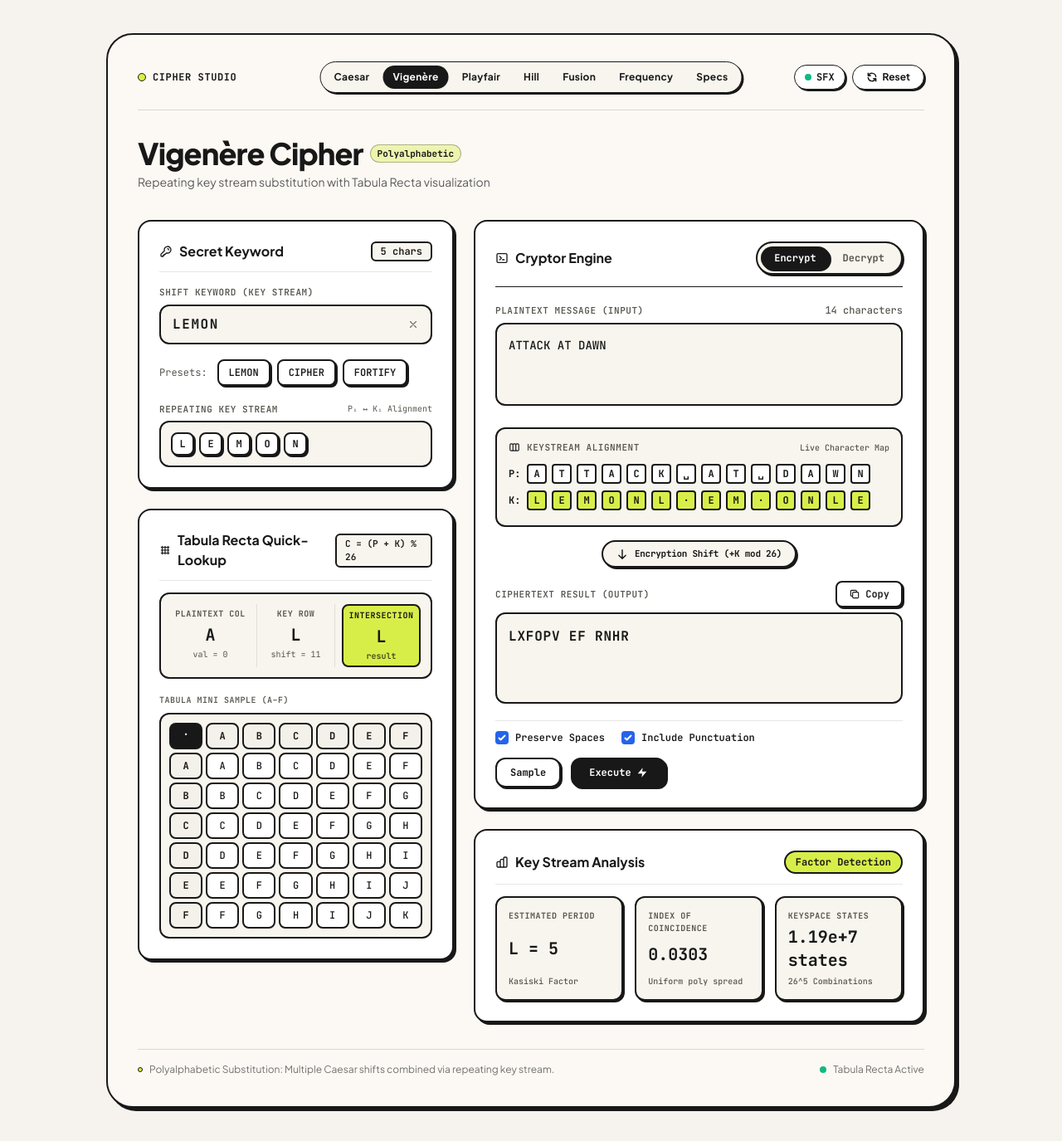
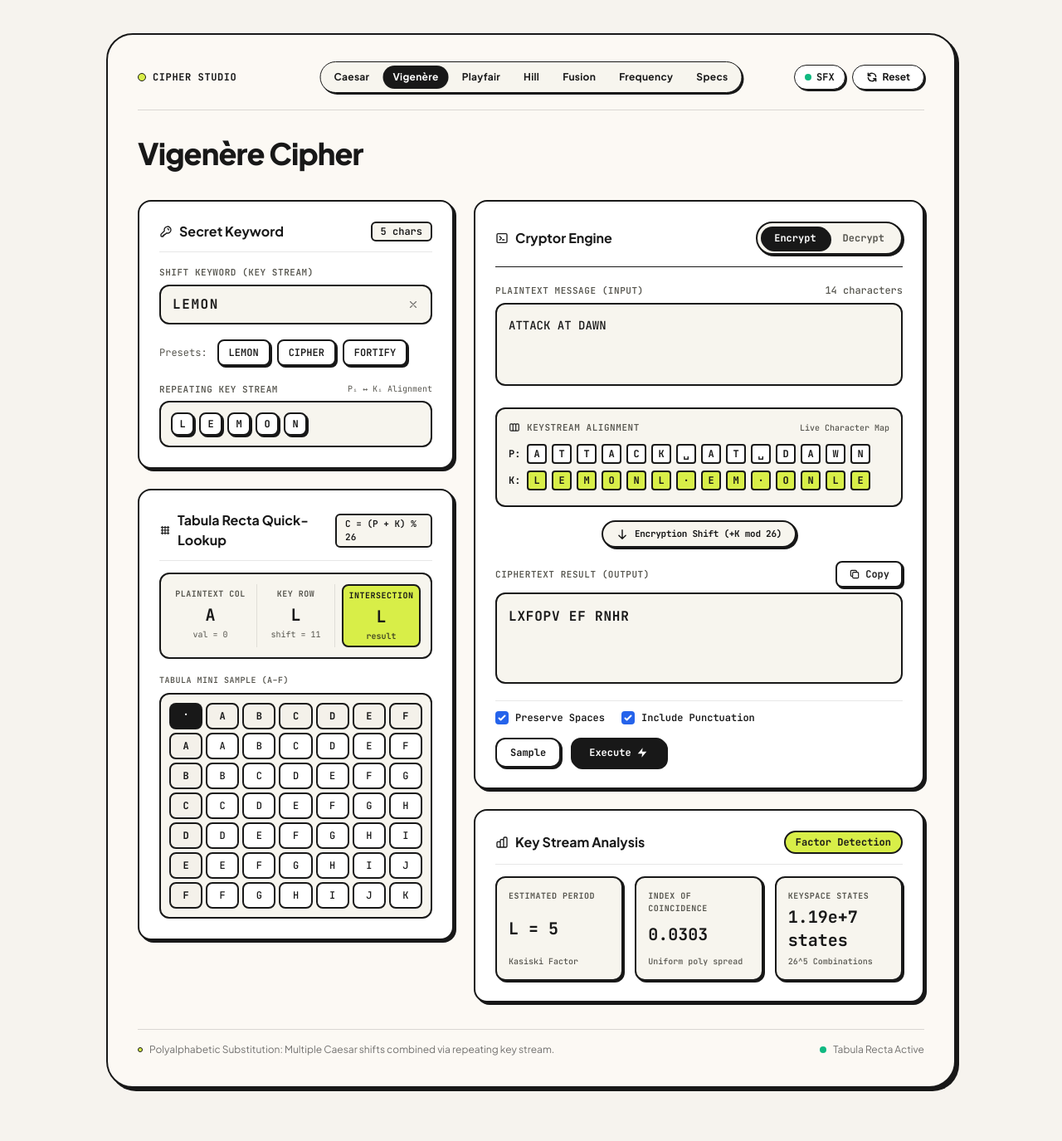
Before and after one commit to skeleton47/caesar-cipher-workstation, a Flask app: page /vigenere in a window 1280 px wide. Shown: the whole page at 83% size. After the commit the page ends 1315 px from the top, so only its background shows below. Run offline with Flask 3, Linux system fonts and the light colour scheme; some libraries are stand-ins or nearby versions.

Commit message:
style(vigenere): remove subtitle and Polyalphabetic badge for cleaner header

```diff
--- a/templates/vigenere.html
+++ b/templates/vigenere.html
@@ -114,11 +114,7 @@
 
         <!-- 2. TITLE AREA -->
         <div class="flex flex-col gap-1 pb-1">
-            <div class="flex items-center gap-2">
-                <h1 class="text-3xl sm:text-4xl font-extrabold tracking-tight text-charcoal">Vigenère Cipher</h1>
-                <span class="inline-flex items-center px-2 py-0.5 rounded-full text-[11px] font-mono font-bold bg-accent/40 text-charcoal border border-charcoal/30">Polyalphabetic</span>
-            </div>
-            <p class="text-xs sm:text-sm text-charcoal/70">Repeating key stream substitution with Tabula Recta visualization</p>
+            <h1 class="text-3xl sm:text-4xl font-extrabold tracking-tight text-charcoal">Vigenère Cipher</h1>
         </div>
 
         <!-- 3. WORKSPACE GRID: 2 COLUMNS -->
--- a/vigenere.html
+++ b/vigenere.html
@@ -114,11 +114,7 @@
 
         <!-- 2. TITLE AREA -->
         <div class="flex flex-col gap-1 pb-1">
-            <div class="flex items-center gap-2">
-                <h1 class="text-3xl sm:text-4xl font-extrabold tracking-tight text-charcoal">Vigenère Cipher</h1>
-                <span class="inline-flex items-center px-2 py-0.5 rounded-full text-[11px] font-mono font-bold bg-accent/40 text-charcoal border border-charcoal/30">Polyalphabetic</span>
-            </div>
-            <p class="text-xs sm:text-sm text-charcoal/70">Repeating key stream substitution with Tabula Recta visualization</p>
+            <h1 class="text-3xl sm:text-4xl font-extrabold tracking-tight text-charcoal">Vigenère Cipher</h1>
         </div>
 
         <!-- 3. WORKSPACE GRID: 2 COLUMNS -->
```
